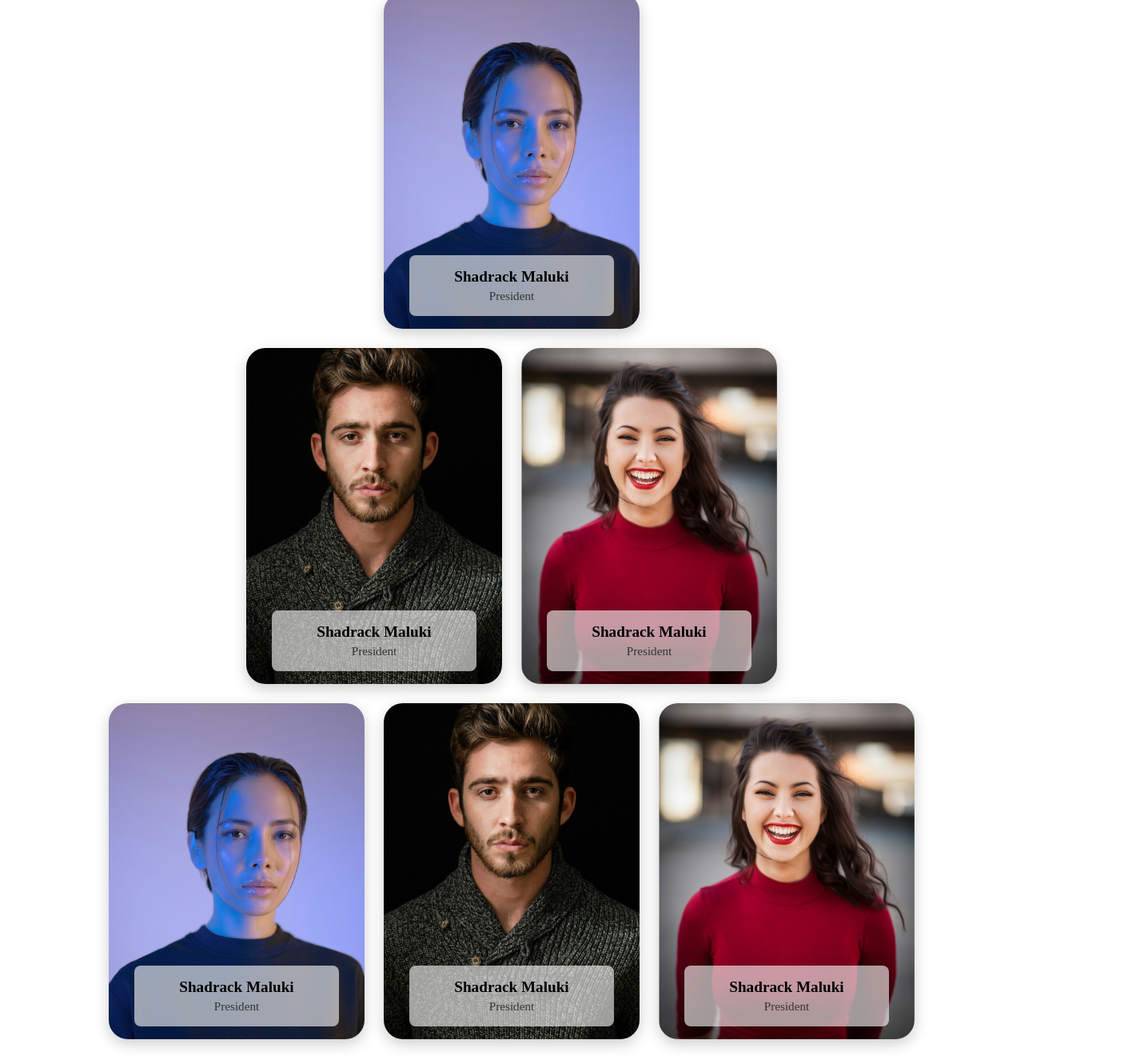
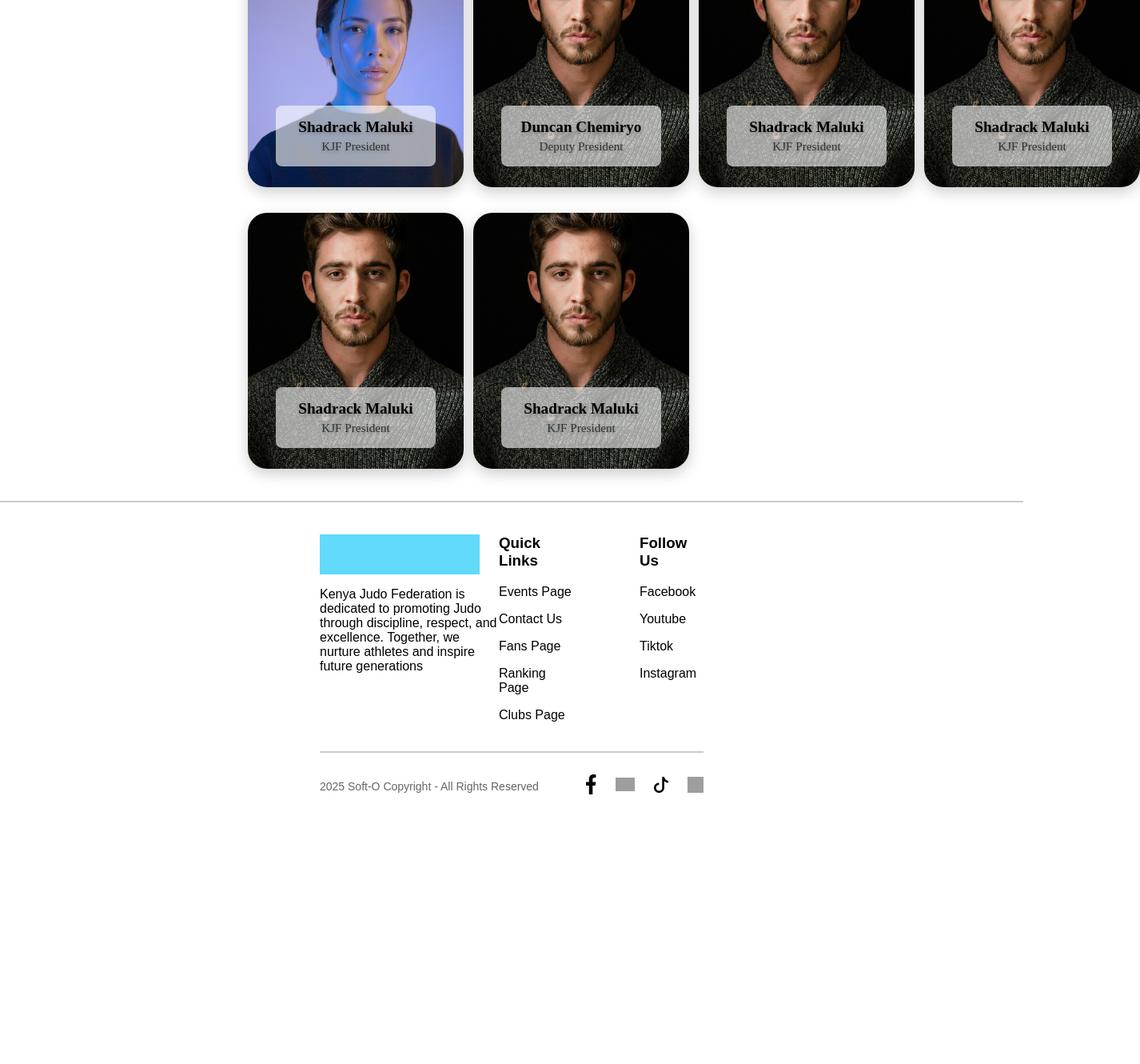
Before and after one commit to greg-atemi/kenya-judo-federation, a React (Vite) app: page /leadership in a window 1280 px wide. Shown: the part 800-2130 px from the top of the page at 80% size, 1426 px wide, since content can reach past the window. After the commit the page ends 1845 px from the top, so only its background shows below. Built offline with nearby package versions, Linux system fonts and the light colour scheme; grey boxes are pictures that could not be loaded.

Commit message:
Fixed Our leadership page

```diff
--- /dev/null
+++ b/src/components/jsx/LeadershipCard.jsx
@@ -0,0 +1,42 @@
+import React, { useState } from 'react';
+import '../styles/LeadershipCard.css';
+
+function LeadershipCard({ name, position, portraitURL, bio }) {
+  const [isModalOpen, setIsModalOpen] = useState(false);
+
+  const handleCardClick = () => {
+    setIsModalOpen(true);
+  };
+
+  const closeModal = () => {
+    setIsModalOpen(false);
+  };
+
+  return (
+    <>
+      <div
+        className='leadershipImageCard'
+        style={{ backgroundImage: `url(${portraitURL})` }}
+        onClick={handleCardClick}
+      >
+        <div>
+          <h2>{name}</h2>
+          <p>{position}</p>
+        </div>
+      </div>
+
+      {isModalOpen && (
+        <div className='modalOverlay' onClick={closeModal}>
+          <div className='modalContent' onClick={(e) => e.stopPropagation()}>
+            <h2>{name}</h2>
+            <p>{position}</p>
+            <p>{bio}</p>
+            <button onClick={closeModal}>Close</button>
+          </div>
+        </div>
+      )}
+    </>
+  );
+}
+
+export default LeadershipCard;
--- a/src/components/jsx/OurLeadership.jsx
+++ b/src/components/jsx/OurLeadership.jsx
@@ -1,64 +1,27 @@
 import '../styles/OurLeadership.css';
 import HeroImage from './HeroImage.jsx';
+import LeadershipCard from './LeadershipCard.jsx'; // Import the LeadershipCard component
+import managementData from '../../../data/management.json'; // Import the JSON data
 
 function OurLeadership() {
-
   return (
     <>
-      <HeroImage/>
+      <HeroImage />
       <div className='leadershipParentContainer'>
-        <h3>Meet our leadership team...</h3>
         <div className='leadershipImagesContainer'>
-
-          <div className='leadershipImagesRow'>
-            <div className='leadershipImageCard' style={{ backgroundImage: `url("image1.png")` }}>
-              <div>
-                <h2>Shadrack Maluki</h2>
-                <p>President</p>
-              </div>
-            </div>
-          </div>
-
-          <div className='leadershipImagesRow'>
-            <div className='leadershipImageCard' style={{ backgroundImage: `url("image2.png")` }}>
-              <div>
-                <h2>Shadrack Maluki</h2>
-                <p>President</p>
-              </div>
-            </div>
-            <div className='leadershipImageCard' style={{ backgroundImage: `url("image3.png")` }}>
-              <div>
-                <h2>Shadrack Maluki</h2>
-                <p>President</p>
-              </div>
-            </div>
-          </div>
-
-          <div className='leadershipImagesRow'>
-            <div className='leadershipImageCard' style={{ backgroundImage: `url("image1.png")` }}>
-              <div>
-                <h2>Shadrack Maluki</h2>
-                <p>President</p>
-              </div>
-            </div>
-            <div className='leadershipImageCard' style={{ backgroundImage: `url("image2.png")` }}>
-              <div>
-                <h2>Shadrack Maluki</h2>
-                <p>President</p>
-              </div>
-            </div>
-            <div className='leadershipImageCard' style={{ backgroundImage: `url("image3.png")` }}>
-              <div>
-                <h2>Shadrack Maluki</h2>
-                <p>President</p>
-              </div>
-            </div>
-          </div>
-
+          {managementData.map((leader) => (
+            <LeadershipCard
+              key={leader.id}
+              name={leader.name}
+              position={leader.position}
+              portraitURL={leader.portraitURL}
+              bio={leader.bio}
+            />
+          ))}
         </div>
       </div>
     </>
-  )
+  );
 }
 
 export default OurLeadership;
--- /dev/null
+++ b/src/components/styles/LeadershipCard.css
@@ -0,0 +1,62 @@
+.leadershipImageCard {
+  cursor: pointer;
+  transition: transform 0.2s ease-in-out;
+  background-size: cover;
+  background-position: center;
+  width: 250px;
+  height: 300px;
+  display: flex;
+  flex-direction: column;
+  justify-content: flex-end;
+  padding: 10px;
+  color: white;
+  text-shadow: 0 2px 4px rgba(0, 0, 0, 0.25);
+}
+
+.leadershipImageCard:hover {
+  transform: scale(1.05);
+}
+
+.modalOverlay {
+  position: fixed;
+  top: 0;
+  left: 0;
+  width: 100%;
+  height: 100%;
+  background: rgba(0, 0, 0, 0.5);
+  display: flex;
+  justify-content: center;
+  align-items: center;
+  z-index: 1000;
+}
+
+.modalContent {
+  background: white;
+  padding: 20px;
+  border-radius: 8px;
+  text-align: center;
+  box-shadow: 0 4px 6px rgba(0, 0, 0, 0.1);
+}
+
+.modalContent h2 {
+  margin: 0;
+  font-size: 1.5rem;
+}
+
+.modalContent p {
+  margin: 10px 0;
+  font-size: 1.2rem;
+}
+
+.modalContent button {
+  padding: 10px 20px;
+  background: #007bff;
+  color: white;
+  border: none;
+  border-radius: 4px;
+  cursor: pointer;
+}
+
+.modalContent button:hover {
+  background: #0056b3;
+}
--- a/src/components/styles/OurLeadership.css
+++ b/src/components/styles/OurLeadership.css
@@ -1,8 +1,8 @@
-.leadershipParentContainer {
-    margin: 40px auto;
-    display: flex;
-    flex-direction: column;
-    gap: 40px;
+.leadershipParentContainer{
+    padding-top: 40px;
+    padding-bottom: 40px;
+    padding-left: 320px;
+    padding-right: 320px;
 }
 
 .leadershipParentContainer h3 {
@@ -12,10 +12,10 @@
 }
 
 .leadershipImagesContainer{
-    display: flex;
-    flex-direction: column;
-    gap: 24px;
-    justify-content: center;
+    gap: 32px;
+    display: grid;
+    grid-template-columns: repeat(4, minmax(250px, 1fr));
+    justify-items: center;
 }
 
 .leadershipImagesRow{
```
